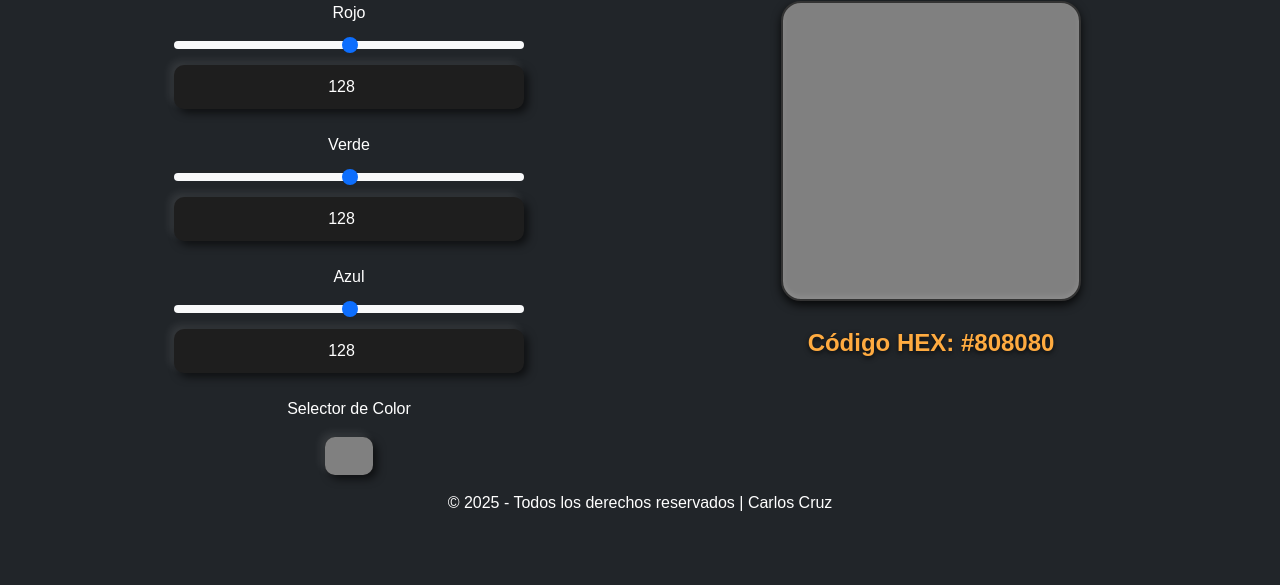
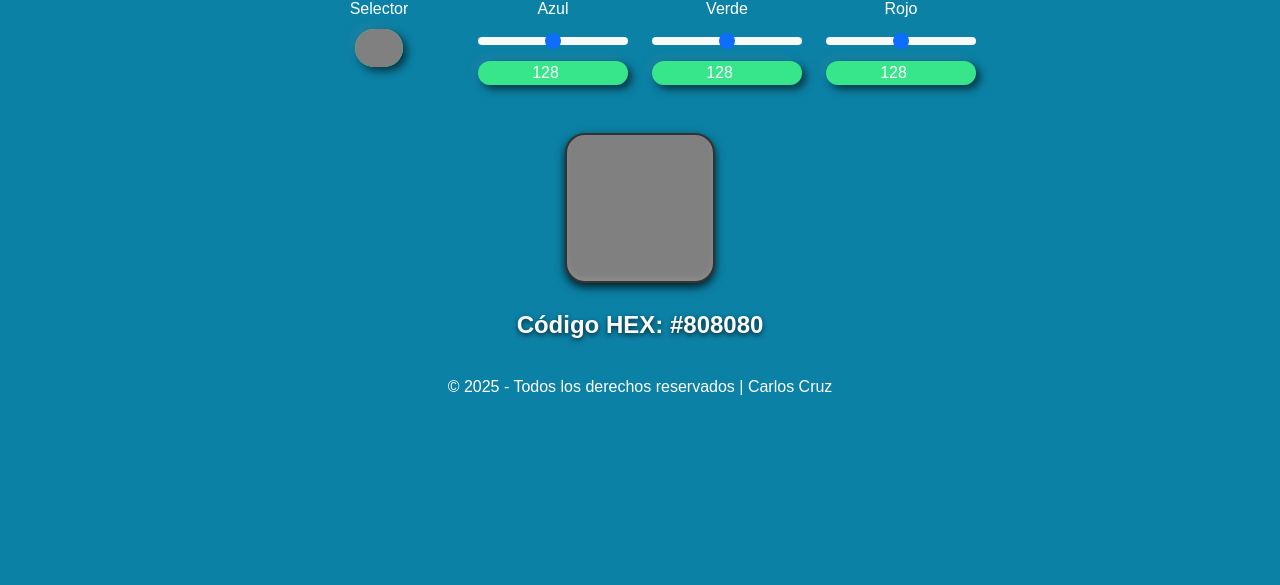
Before and after one commit to agucateC/intro-app-color-git, a plain HTML site: page index.html in a window 1280 px wide. Shown: the part 215-800 px from the top of the page. Drawn offline with nearby package versions, Linux system fonts and the light colour scheme.

Commit message:
Versión local inicial

```diff
--- a/CSS/styles.css
+++ b/CSS/styles.css
@@ -1,6 +1,6 @@
-/* Fondo general oscuro */
+/* Fondo oscuro */
 body {
-    background-color: #121212;
+    background-color: #0b81a5 !important;
     font-family: 'Arial', sans-serif;
 }
 
@@ -12,39 +12,27 @@ h1 {
 
 /* Panel de controles */
 .control-panel {
-    width: 100%;
-    max-width: 350px;
+    min-width: 150px;
     display: flex;
     flex-direction: column;
     align-items: center;
 }
 
-/* Cuadro de color */
-.color-box {
-    width: 300px;
-    height: 300px;
-    background-color: rgb(128, 128, 128);
-    border-radius: 20px;
-    border: 2px solid #333;
-    box-shadow: 0px 4px 10px rgba(0, 0, 0, 0.8), inset 0px -3px 5px rgba(255, 255, 255, 0.1);
-    transition: background-color 0.3s ease, box-shadow 0.3s ease;
-}
-
 /* Rango deslizante */
 .range-slider {
-    accent-color: #ff5722;
-    margin: 0;
+    accent-color: #d8a495;
+    margin: 10;
     width: 100%;
 }
 
 /* Inputs neumórficos */
 .neumorphic-input {
     border: none;
-    background: #1e1e1e;
+    background: #3ae989f6;
     color: #ffffff;
-    border-radius: 10px;
-    box-shadow: 4px 4px 8px rgba(0, 0, 0, 0.6), -4px -4px 8px rgba(255, 255, 255, 0.1);
-    padding: 10px 15px;
+    border-radius: 100px;
+    box-shadow: 4px 4px 8px rgba(0, 0, 0, 0.6), -4px -4px 8px rgba(182, 158, 158, 0.1);
+    padding: 0px 0px;
     outline: none;
     font-size: 1rem;
     transition: box-shadow 0.2s ease;
@@ -54,16 +42,20 @@ h1 {
     box-shadow: 2px 2px 6px rgba(0, 0, 0, 0.8), -2px -2px 6px rgba(255, 255, 255, 0.2);
 }
 
-/* Selector de color neumórfico */
-input[type="color"] {
-    border-radius: 10px;
-    padding: 0;
-    cursor: pointer;
+/* Cuadro de color */
+.color-box {
+    width: 150px;
+    height: 150px;
+    background-color: rgb(128, 128, 128);
+    border-radius: 20px;
+    border: 2px solid #333;
+    box-shadow: 0px 4px 10px rgba(0, 0, 0, 0.8), inset 0px -3px 5px rgba(255, 255, 255, 0.1);
+    transition: background-color 0.3s ease, box-shadow 0.3s ease;
 }
 
 /* Código HEX */
 #hexCode {
-    color: #ffab40;
+    color: #fcfaf9;
     font-weight: bold;
     text-shadow: 0 2px 5px rgba(0, 0, 0, 0.7);
 }
--- a/index.html
+++ b/index.html
@@ -9,54 +9,60 @@
     <link rel="stylesheet" href="./CSS/styles.css">
 </head>
 
-<body class="bg-dark text-white">
+<body class=" text-white">
     <div class="container mt-5">
-        <nav class="navbar navbar-expand-lg navbar navbar-light" style="background-color: #ffffff;">
-            <div class="container mb-2">
-                <a class="navbar-brand" href="#">Aplicación de pruebas de color</a>
-                <button class="navbar-toggler" type="button" data-bs-toggle="collapse"
-                    data-bs-target="#navbarNavAltMarkup" aria-controls="navbarNavAltMarkup" aria-expanded="false"
-                    aria-label="Toggle navigation">
+        <!-- Navbar -->
+        <nav class="navbar navbar-expand-lg navbar-light rounded-pill" style="background-color: #3ae989f6;">
+            <div class="container mb-1 ">
+                <a class="navbar-brand text-white" href="#">Aplicación de pruebas de color</a>
+                <button class="navbar-toggler" type="button" data-bs-toggle="collapse" data-bs-target="#navbarNavAltMarkup"
+                    aria-controls="navbarNavAltMarkup" aria-expanded="false" aria-label="Toggle navigation">
                     <span class="navbar-toggler-icon"></span>
                 </button>
+            </div>
         </nav>
 
+        <!-- Título -->
         <h1 class="text-center mt-5">RGB Color</h1>
-        <div class="row g-5">
-            <!-- Controles -->
-            <div class="col-md-6 d-flex flex-column justify-content-center align-items-center">
-                <div class="control-panel">
+
+        <!-- Controles y cuadro de color -->
+        <div class="d-flex flex-column align-items-center">
+            <!-- Controles: en fila, de derecha a izquierda -->
+            <div class="d-flex flex-row-reverse justify-content-center gap-4 flex-wrap">
+                <div class="control-panel text-center">
                     <label for="redRange" class="form-label">Rojo</label>
                     <input type="range" id="redRange" class="form-range range-slider" min="0" max="255" value="128">
-                    <input type="number" id="redInput" class="form-control neumorphic-input mt-2 text-center" min="0"
-                        max="255" value="128">
-
-                    <label for="greenRange" class="form-label mt-4">Verde</label>
+                    <input type="number" id="redInput" class="form-control neumorphic-input mt-2 text-center" min="0" max="255" value="128">
+                </div>
+                <div class="control-panel text-center">
+                    <label for="greenRange" class="form-label">Verde</label>
                     <input type="range" id="greenRange" class="form-range range-slider" min="0" max="255" value="128">
-                    <input type="number" id="greenInput" class="form-control neumorphic-input mt-2 text-center" min="0"
-                        max="255" value="128">
-
-                    <label for="blueRange" class="form-label mt-4">Azul</label>
+                    <input type="number" id="greenInput" class="form-control neumorphic-input mt-2 text-center" min="0" max="255" value="128">
+                </div>
+                <div class="control-panel text-center">
+                    <label for="blueRange" class="form-label">Azul</label>
                     <input type="range" id="blueRange" class="form-range range-slider" min="0" max="255" value="128">
-                    <input type="number" id="blueInput" class="form-control neumorphic-input mt-2 text-center" min="0"
-                        max="255" value="128">
-
-                    <label for="colorPicker" class="form-label mt-4">Selector de Color</label>
-                    <input type="color" id="colorPicker" class="form-control form-control-color mt-2 neumorphic-input">
+                    <input type="number" id="blueInput" class="form-control neumorphic-input mt-2 text-center" min="0" max="255" value="128">
+                </div>
+                <div class="control-panel text-center">
+                    <label for="colorPicker" class="form-label">Selector</label>
+                    <input type="color" id="colorPicker" class="form-control form-control-color neumorphic-input">
                 </div>
             </div>
 
             <!-- Cuadro de color -->
-            <div class="col-md-6 text-center">
+            <div class="mt-5 text-center">
                 <div id="colorBox" class="color-box mx-auto mb-4"></div>
                 <p id="hexCode" class="fs-4"></p>
             </div>
         </div>
-        <footer class="bg-dark text-white py-3">
+
+        <!-- Footer -->
+        <footer class="text-white py-3">
             <div class="container text-center">
-              <p class="mb-0">&copy; 2025 - Todos los derechos reservados | Carlos Cruz</p>
+                <p class="mb-0">&copy; 2025 - Todos los derechos reservados | Carlos Cruz</p>
             </div>
-          </footer>
+        </footer>
     </div>
     <script src="./Js/main.js"></script>
 </body>
```
